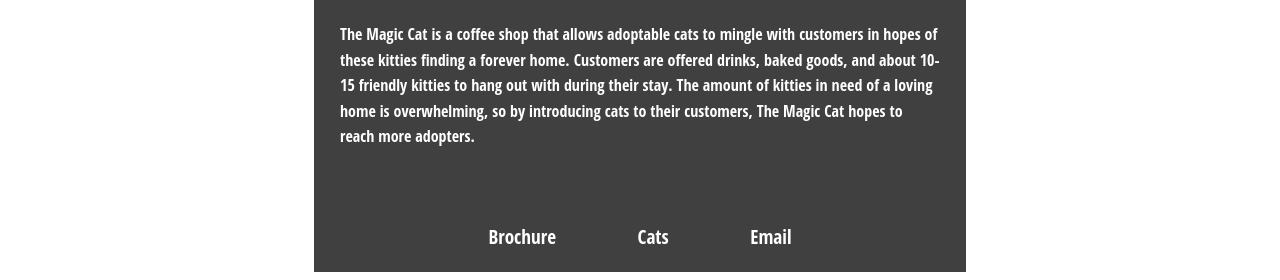
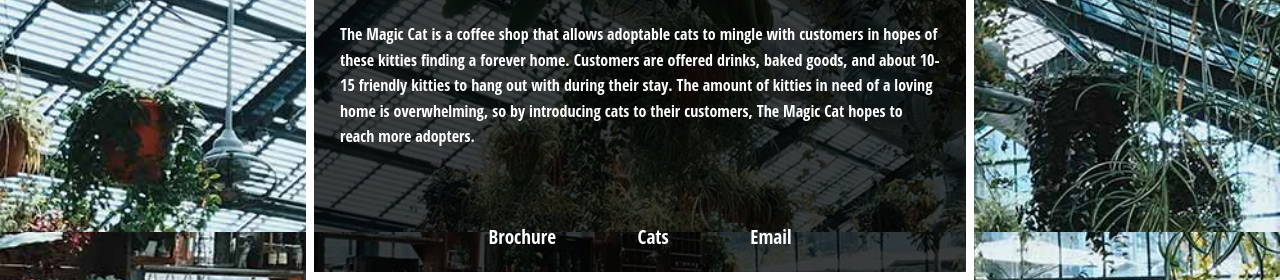
Before and after one commit to jenanelson/grc377-nelson, a plain HTML site: page index.html in a window 1280 px wide. Shown: the part 668-948 px from the top of the page. Drawn offline with Linux system fonts and the light colour scheme.

Commit message:
Update styles-contact.css

```diff
--- a/styles-contact.css
+++ b/styles-contact.css
@@ -60,7 +60,7 @@ html, body {
   width: 100%;
   padding: 0;
   margin: 0;
-	background-image:"shop.jpg";
+	background-image:url('shop.jpg');
 	background-size:cover;
 	background-repeat: no-repeat;
 	background-attachment:fixed;
```
